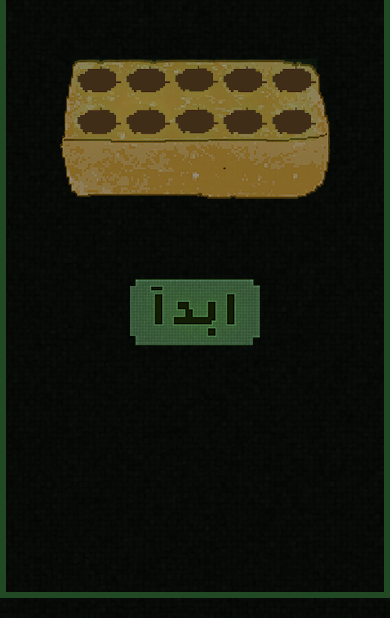
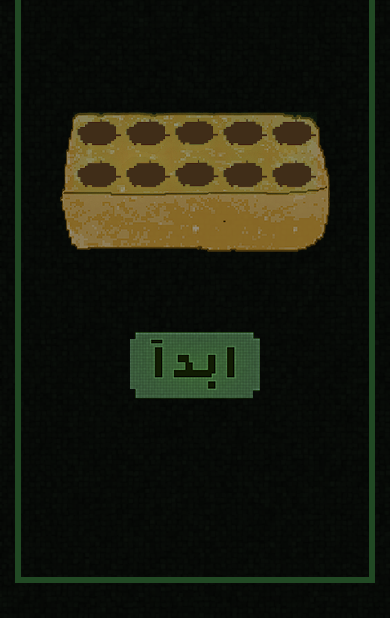
Before and after one commit to SalmaAbouElNasr/BrickClick, a plain HTML site: page index.html in a window 390 px wide. Shown: the part 226-844 px from the top of the page. Drawn offline with Linux system fonts and the light colour scheme; a web font is replaced by a local one.

Commit message:
Update styles.css

```diff
--- a/assets/styles.css
+++ b/assets/styles.css
@@ -97,7 +97,9 @@ h1{
     html, body {
         height: 100%;
         margin: 0;
-        padding: 0;
+    }
+    body{
+        padding: 15px;
     }
     .board {
         margin-top: 100px;
@@ -105,7 +107,6 @@ h1{
         height: 140px;
         flex-wrap: wrap;
     }
-
     .hole {
         width: 48.8px;
         height: 41.6px;
```
